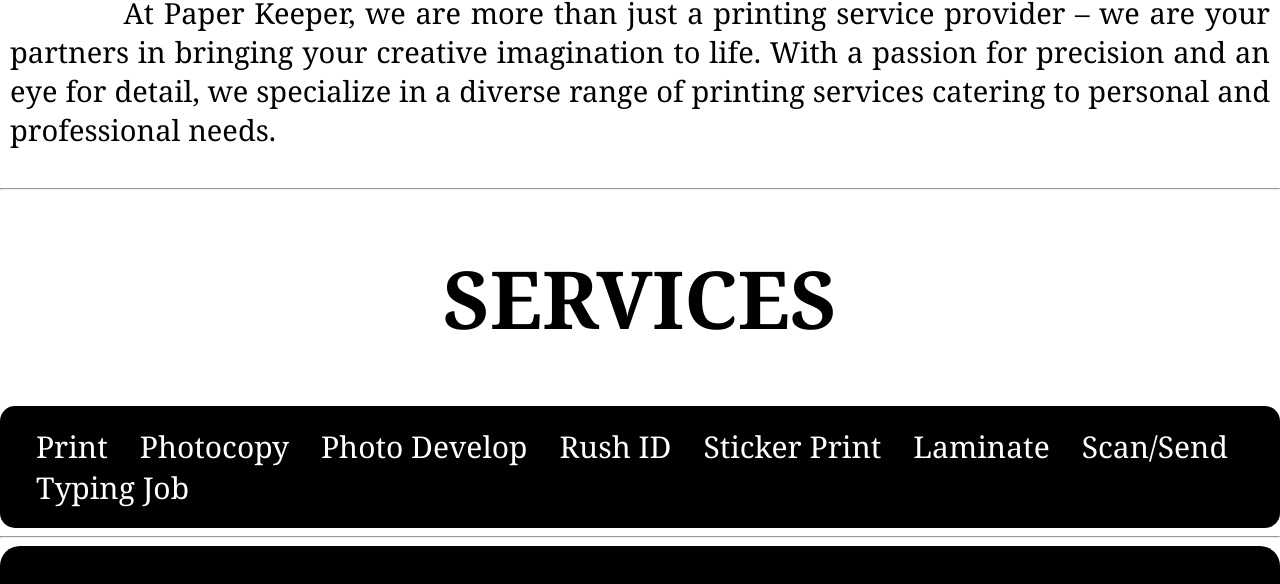
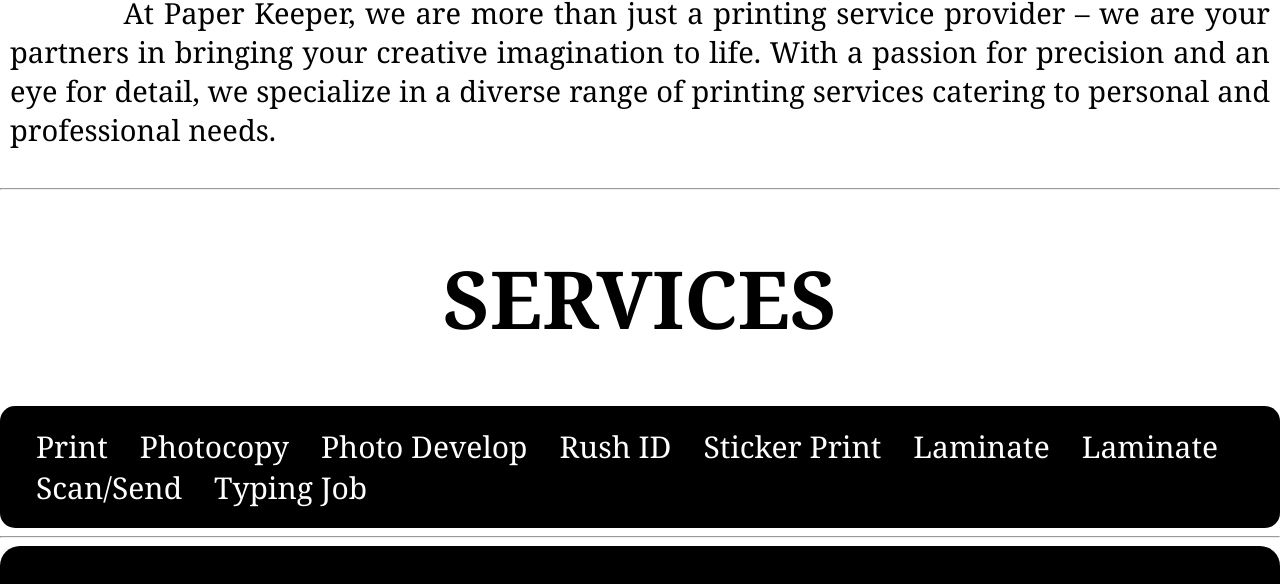
Before and after one commit to acpuskal/paperkeeper, a plain HTML site: page index.html in a window 1280 px wide. Shown: the part 1455-2039 px from the top of the page. Drawn offline with Linux system fonts and the light colour scheme.

Commit message:
Update index.html

```diff
--- a/index.html
+++ b/index.html
@@ -78,6 +78,7 @@
         <li><a href="services.html#rushid" title="Go To Rush ID Section">Rush ID</a></li>
         <li><a href="services.html#sticker" title="Go To Sticker Print Section">Sticker Print</a></li>
         <li><a href="services.html#laminate" title="Go to Laminate Section">Laminate</a></li>
+        <li><a href="services.html#bind" title="Go to Bookbind Section">Laminate</a></li>
         <li><a href="services.html#scan" title="Go To Scan & Send Section">Scan/Send</a></li>
         <li><a href="services.html#type" title="Go To Typing Job Section">Typing Job</a></li>
     </ul>
```
